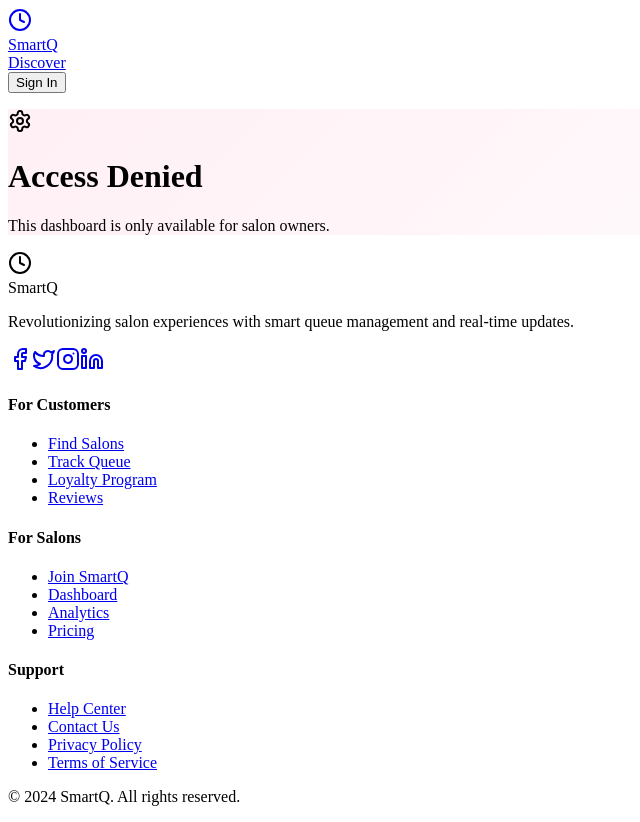
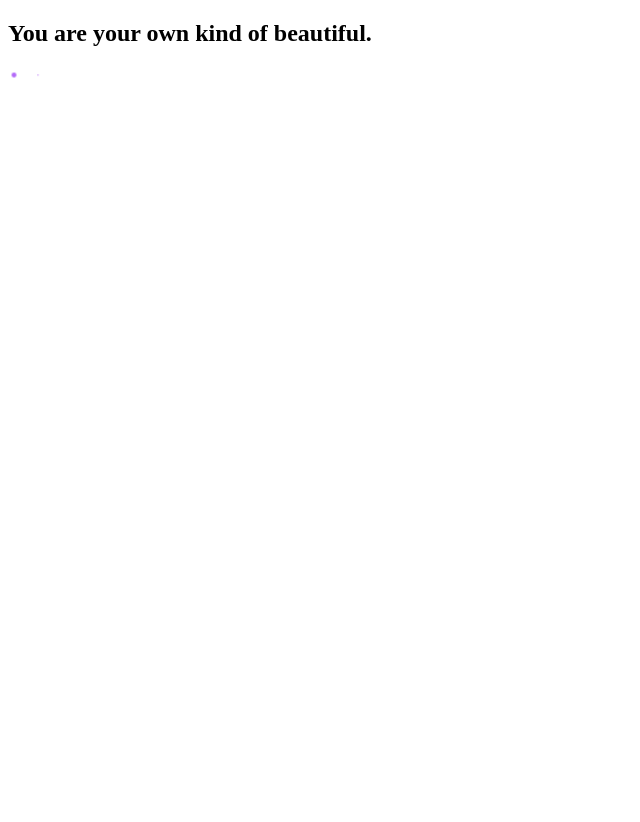
Before and after one commit to Yuvi112233/SMART-Q, a React (Vite) app in the folder client/: page /dashboard in a window 1280 px wide. Shown: the whole page, without its empty margins (0-640 px from the left). After the commit the page ends 800 px from the top, so only its background shows below. Built offline with nearby package versions, Linux system fonts and the light colour scheme; a web font is replaced by a local one; what @shared/schema would draw is missing.

Commit message:
loading screen

```diff
--- a/client/src/App.tsx
+++ b/client/src/App.tsx
@@ -34,18 +34,9 @@ function Router() {
 function App() {
   const [isLoading, setIsLoading] = useState(true);
 
-  useEffect(() => {
-    // Simulate app loading
-    const timer = setTimeout(() => {
-      setIsLoading(false);
-    }, 2000); // 2 seconds
-
-    return () => clearTimeout(timer);
-  }, []);
-
   return (
     <>
-      {isLoading ? <LoadingScreen /> : (
+      {isLoading ? <LoadingScreen onComplete={() => setIsLoading(false)} /> : (
         <QueryClientProvider client={queryClient}>
           <TooltipProvider>
             <AuthProvider>
--- a/client/src/components/LoadingScreen.tsx
+++ b/client/src/components/LoadingScreen.tsx
@@ -1,14 +1,144 @@
-export default function LoadingScreen() {
+import { useState, useEffect } from 'react';
+import { Sparkles } from 'lucide-react';
+import { PulseLoader } from 'react-spinners';
+
+interface LoadingScreenProps {
+  onComplete: () => void;
+}
+
+export default function LoadingScreen({ onComplete }: LoadingScreenProps) {
+  const [currentScreen, setCurrentScreen] = useState(0);
+  const [currentQuote, setCurrentQuote] = useState('');
+
+  // Array of salon/beauty related quotes
+  const quotes = [
+    "Beauty begins the moment\nyou decide to be yourself.",
+    "Confidence is the best\naccessory you can wear.",
+    "Your beauty shines from\nwithin and radiates outward.",
+    "Self-care isn't selfish,\nit's essential.",
+    "Every day is a chance to\nfeel beautiful and confident.",
+    "You are your own kind\nof beautiful.",
+    "Embrace your uniqueness,\nit's your superpower.",
+    "Beauty is about being\ncomfortable in your own skin.",
+    "Take time to make\nyour soul happy.",
+    "You deserve to feel\namazing every single day."
+  ];
+
+  useEffect(() => {
+    // Select a random quote when component mounts
+    const randomQuote = quotes[Math.floor(Math.random() * quotes.length)];
+    setCurrentQuote(randomQuote);
+
+    console.log('LoadingScreen mounted, starting timers');
+
+    // First screen: Brand splash (3 seconds)
+    const timer1 = setTimeout(() => {
+      console.log('Switching to screen 1 (quote screen)');
+      setCurrentScreen(1);
+    }, 3000);
+
+    // Second screen: Loading with message (3 seconds)
+    const timer2 = setTimeout(() => {
+      console.log('Calling onComplete');
+      onComplete();
+    }, 6000);
+
+    return () => {
+      clearTimeout(timer1);
+      clearTimeout(timer2);
+    };
+  }, [onComplete]);
+
+  console.log('LoadingScreen render, currentScreen:', currentScreen);
+
+  if (currentScreen === 0) {
+    // First Screen: Brand Splash (Salon-themed)
+    return (
+      <div className="fixed inset-0 bg-gradient-to-br from-purple-600 to-pink-600 flex items-center justify-center z-50">
+        <div className="text-center">
+          {/* Logo */}
+          <div className="mb-8">
+            <div className="w-20 h-20 bg-white rounded-2xl flex items-center justify-center mx-auto shadow-2xl mb-6">
+              <Sparkles className="h-10 w-10 text-purple-600" />
+            </div>
+            <h1 className="text-4xl font-bold text-white tracking-wide">
+              Smart<span className="text-yellow-300">Q</span>
+            </h1>
+            <p className="text-purple-100 text-sm mt-2 font-medium">
+              Smart Queue Management
+            </p>
+          </div>
+        </div>
+      </div>
+    );
+  }
+
+  // Second Screen: Skeleton Loading with Components (Salon-themed)
   return (
-    <div className="fixed inset-0 flex items-center justify-center bg-gradient-to-br from-purple-600 via-pink-600 to-blue-600">
-      <div className="text-center">
-        <h1 className="text-6xl font-bold text-white">
-          Smart<span className="text-yellow-300">Q</span>
-        </h1>
-        <div className="mt-4 flex justify-center items-center space-x-2">
-          <div className="w-3 h-3 bg-white rounded-full animate-bounce [animation-delay:-0.3s]"></div>
-          <div className="w-3 h-3 bg-white rounded-full animate-bounce [animation-delay:-0.15s]"></div>
-          <div className="w-3 h-3 bg-white rounded-full animate-bounce"></div>
+    <div className="fixed inset-0 bg-white z-50">
+      {/* Skeleton Header */}
+      <div className="bg-gray-100 p-4">
+        <div className="flex items-center justify-between">
+          <div className="h-8 bg-gray-200 rounded w-32 animate-pulse"></div>
+          <div className="h-8 bg-gray-200 rounded-full w-8 animate-pulse"></div>
+        </div>
+      </div>
+
+      {/* Top Skeleton Content */}
+      <div className="p-4 space-y-4">
+        <div className="space-y-3">
+          <div className="h-4 bg-gray-200 rounded w-3/4 animate-pulse"></div>
+          <div className="h-20 bg-gray-200 rounded-lg animate-pulse"></div>
+        </div>
+
+        <div className="space-y-3">
+          <div className="h-4 bg-gray-200 rounded w-1/2 animate-pulse"></div>
+          <div className="h-20 bg-gray-200 rounded-lg animate-pulse"></div>
+        </div>
+      </div>
+
+      {/* Center Content - Quote and Loading */}
+      <div className="absolute inset-0 flex flex-col items-center justify-center px-6">
+        <div className="text-center max-w-sm">
+          {/* Motivational Quote */}
+          <div className="mb-6">
+            <h2 className="text-lg font-medium text-gray-700 leading-relaxed whitespace-pre-line">
+              {currentQuote}
+            </h2>
+          </div>
+
+          {/* Small Loading Spinner */}
+          <div className="relative">
+            <PulseLoader
+              color="#a855f7"
+              size={8}
+              margin={2}
+              speedMultiplier={0.8}
+            />
+          </div>
+        </div>
+      </div>
+
+      {/* Bottom Skeleton Content */}
+      <div className="absolute bottom-20 left-0 right-0 p-4 space-y-4">
+        <div className="space-y-3">
+          <div className="h-4 bg-gray-200 rounded w-2/3 animate-pulse"></div>
+          <div className="h-16 bg-gray-200 rounded-lg animate-pulse"></div>
+        </div>
+
+        <div className="space-y-3">
+          <div className="h-4 bg-gray-200 rounded w-1/3 animate-pulse"></div>
+          <div className="h-16 bg-gray-200 rounded-lg animate-pulse"></div>
+        </div>
+      </div>
+
+      {/* Skeleton Bottom Navigation */}
+      <div className="absolute bottom-0 left-0 right-0 bg-gray-100 p-4">
+        <div className="flex justify-center space-x-8">
+          <div className="h-6 bg-gray-200 rounded w-6 animate-pulse"></div>
+          <div className="h-6 bg-gray-200 rounded w-6 animate-pulse"></div>
+          <div className="h-6 bg-gray-200 rounded w-6 animate-pulse"></div>
+          <div className="h-6 bg-gray-200 rounded w-6 animate-pulse"></div>
         </div>
       </div>
     </div>
--- a/package.json
+++ b/package.json
@@ -63,6 +63,7 @@
     "react-hook-form": "^7.55.0",
     "react-icons": "^5.4.0",
     "react-resizable-panels": "^2.1.7",
+    "react-spinners": "^0.17.0",
     "recharts": "^2.15.2",
     "tailwind-merge": "^2.6.0",
     "tailwindcss-animate": "^1.0.7",
```
Also changed, not shown: 1 other file (tests, documents, lock files or other folders).
